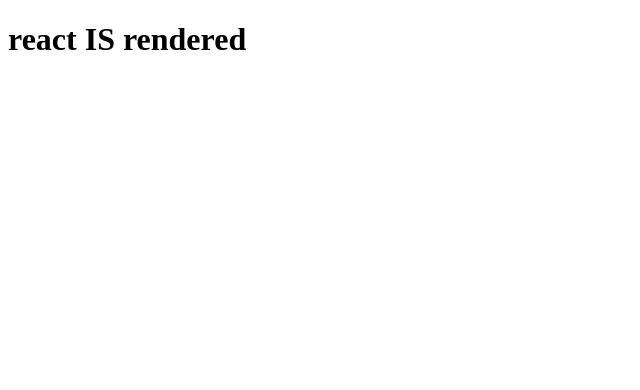
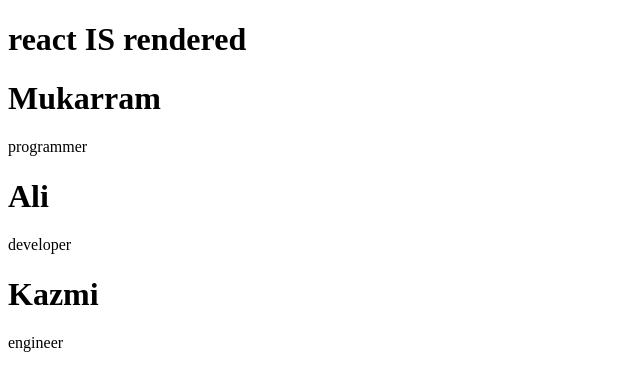
Before and after one commit to MukarramAliKazmi/Pure-React, a plain HTML site: page index.html in a window 1280 px wide. Shown: the whole page, without its empty margins (0-640 px from the left). Drawn offline with nearby package versions, Linux system fonts and the light colour scheme.

Commit message:
Added Person element

```diff
--- a/index.html
+++ b/index.html
@@ -14,9 +14,19 @@
     <script src="https://unpkg.com/react@18.0.0-rc.0/umd/react.development.js"></script>
     <script src="https://unpkg.com/react-dom@18.0.0-rc.0/umd/react-dom.development.js"></script>
     <script>
+        const Person = props => {
+            return React.createElement('div', {}, [
+                React.createElement('h1', {}, props.name),
+                React.createElement('p', {}, props.occupation),
+            ]);
+        };
+
         const App = () => {
             return React.createElement('div', {}, [
                 React.createElement('h1', { class: 'title' }, 'react IS rendered'),
+                React.createElement(Person, { name: 'Mukarram', occupation: 'programmer' }, null),
+                React.createElement(Person, { name: 'Ali', occupation: 'developer' }, null),
+                React.createElement(Person, { name: 'Kazmi', occupation: 'engineer' }, null),
             ]);
         };
 
```
